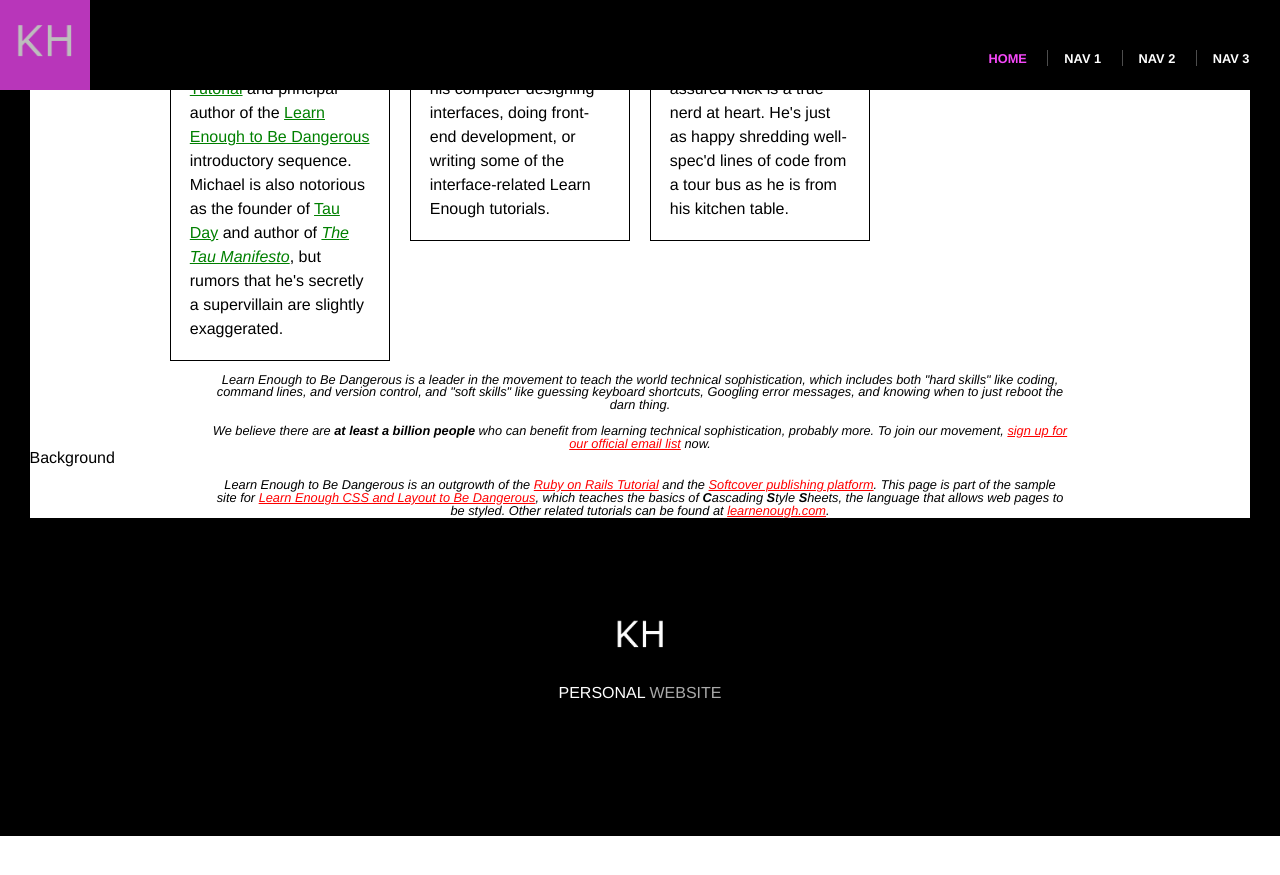
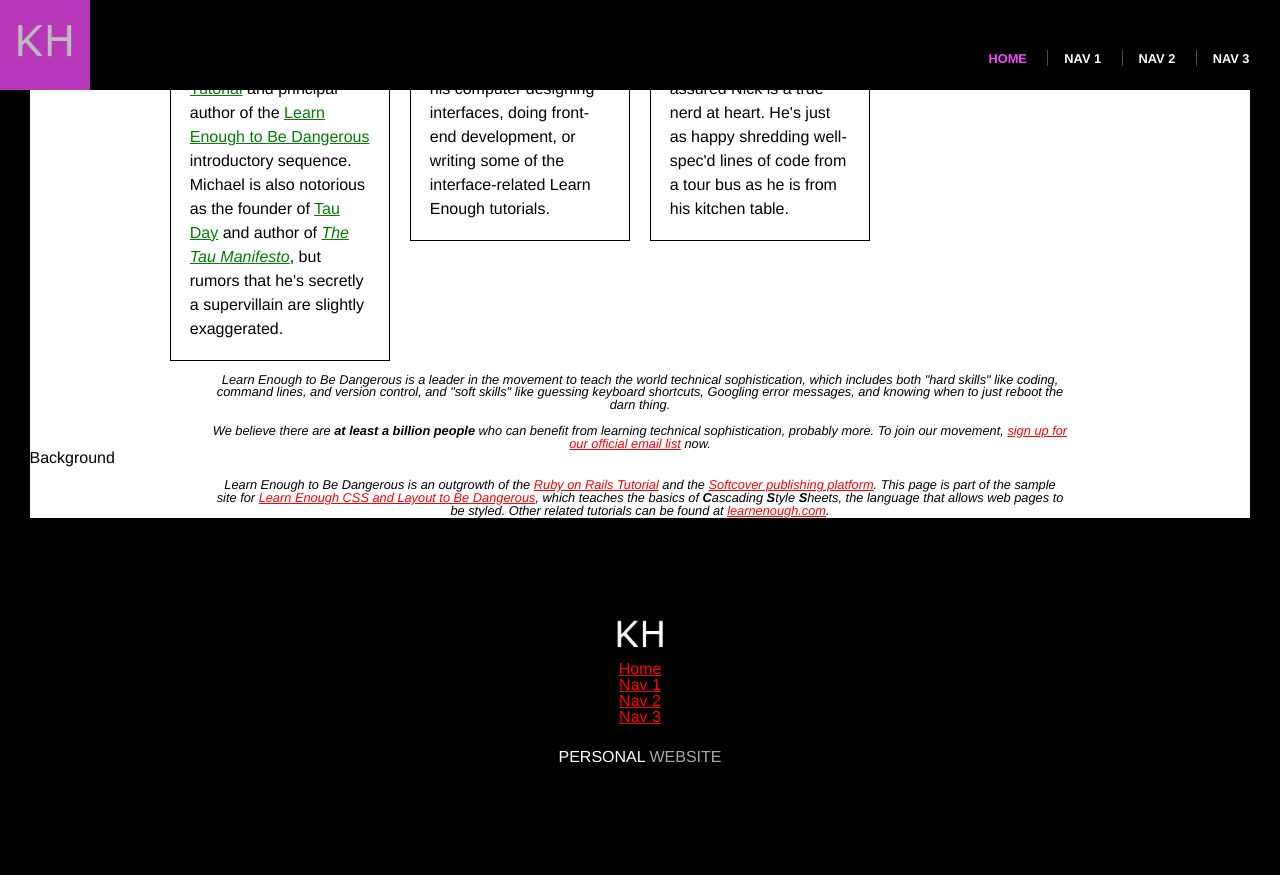
Before and after one commit to khoeger/khoeger.github.io, a Jekyll site: the page built from index.html, in a window 1280 px wide and 900 px high, scrolled down 889 px. Shown: the top 875 px of the window. Built offline with Jekyll 4.4.1, drawn with Linux system fonts in a browser that asks for light colours; before the commit the page ends 1725 px from its top, so only the background shows below that.

Commit message:
Modularize footer and add

```diff
--- a/_includes/footer.html
+++ b/_includes/footer.html
@@ -3,5 +3,10 @@
     <img src="/assets/img/logo/sampleLogo.png"
     alt="KH"/>
   </a>
+<nav>
+  <ul class="footer-nav nav-links">
+    {% include nav-links.html %}
+  </ul>
+</nav>
   <h3>Personal <span>Website</span></h3>
 </footer>
--- a/_includes/header.html
+++ b/_includes/header.html
@@ -1,10 +1,7 @@
 <header class="header">
   <nav>
     <ul class="header-nav">
-      <li><a href="/">Home</a></li>
-      <li><a href="#">Nav 1</a></li>
-      <li><a href="#">Nav 2</a></li>
-      <li><a href="#">Nav 3</a></li>
+      {% include nav-links.html %}
     </ul>
   </nav>
   <a href="/" class="header-logo">
--- /dev/null
+++ b/_includes/nav-links.html
@@ -0,0 +1,4 @@
+<li><a href="/">Home</a></li>
+<li><a href="#">Nav 1</a></li>
+<li><a href="#">Nav 2</a></li>
+<li><a href="#">Nav 3</a></li>
```
